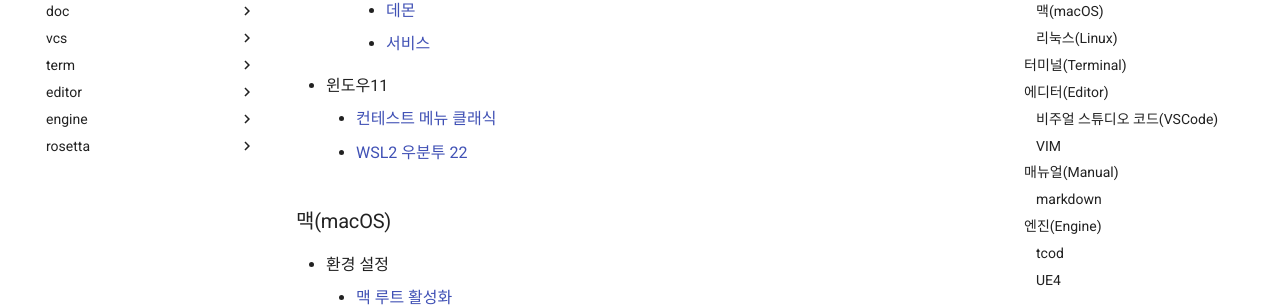
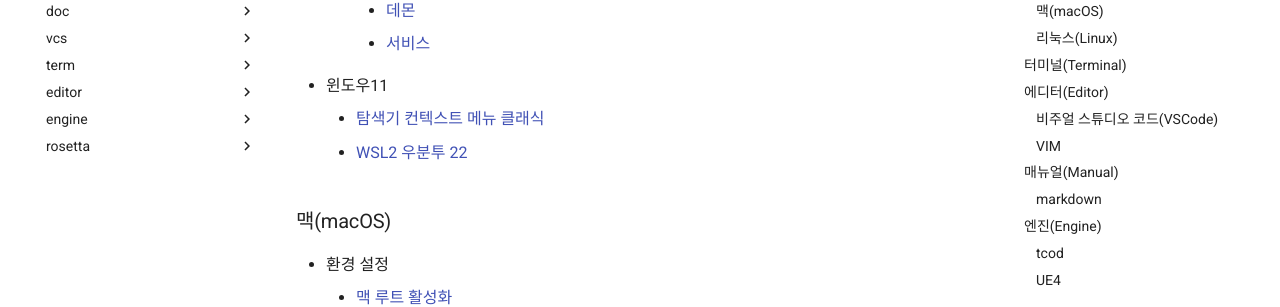
Before and after one commit to myevan/myevan-home, an MkDocs documentation site: the page built from docs/index.md, in a window 1280 px wide and 900 px high, scrolled down 496 px. Shown: the part 151-458 px from the top of the window. Built offline with MkDocs 1.6.1 and Material for MkDocs 9.7.7, drawn with Linux system fonts in a browser that asks for light colours.

Commit message:
윈도우 11 탐색기 컨텍스트 메뉴 클래시 링크 수정

```diff
--- a/docs/index.md
+++ b/docs/index.md
@@ -18,7 +18,7 @@
         * [데몬](/helix_perforce_windows_daemon)
         * [서비스](/helix_perforce_windows_service)
 * 윈도우11
-    * [컨테스트 메뉴 클래식](/windows_11_context_menu_classic)
+    * [탐색기 컨텍스트 메뉴 클래식](/windows_11_explorer_context_menu_classic)
     * [WSL2 우분투 22](/windows_11_wsl2_ubuntu_22)
 
 ### 맥(macOS)
```
